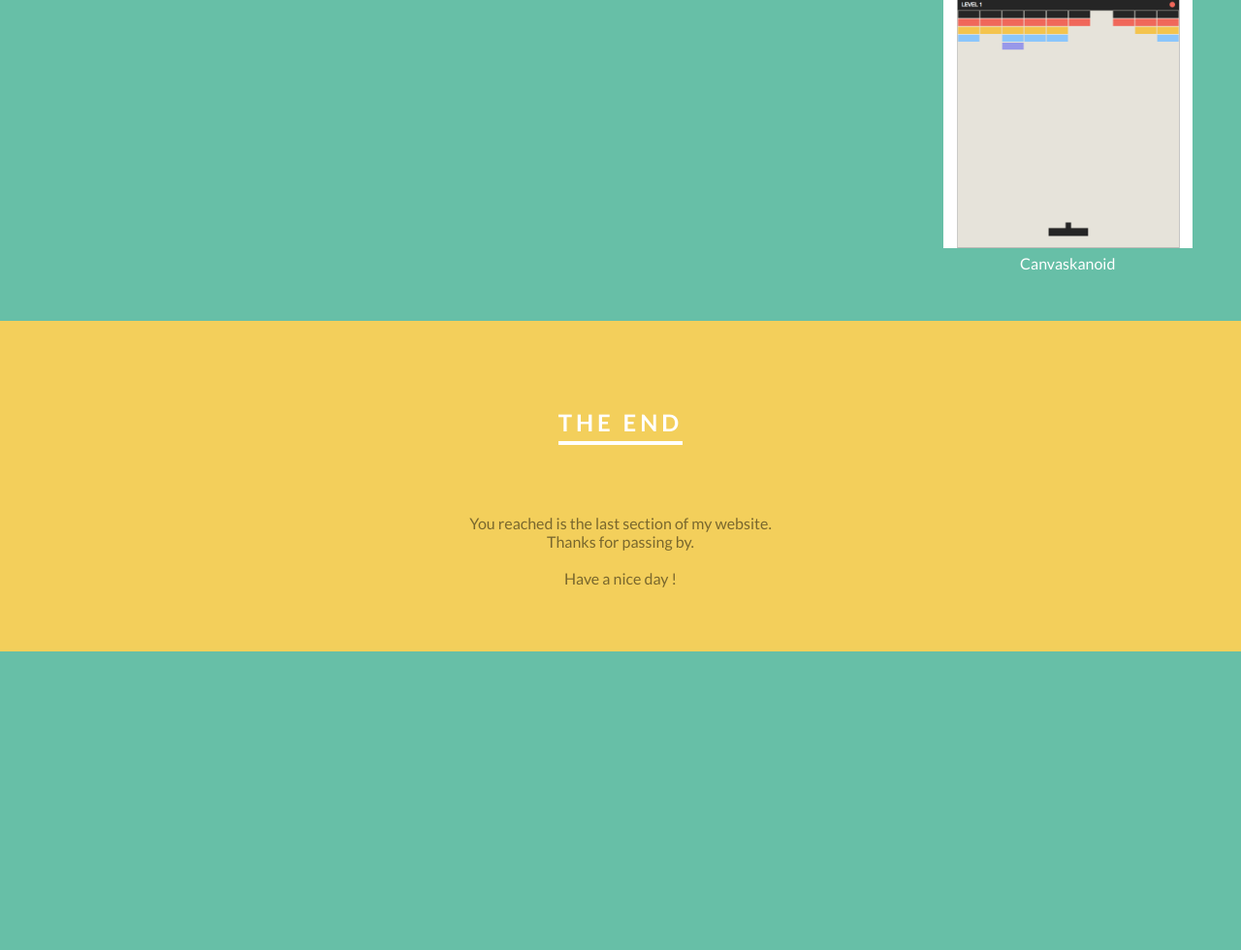
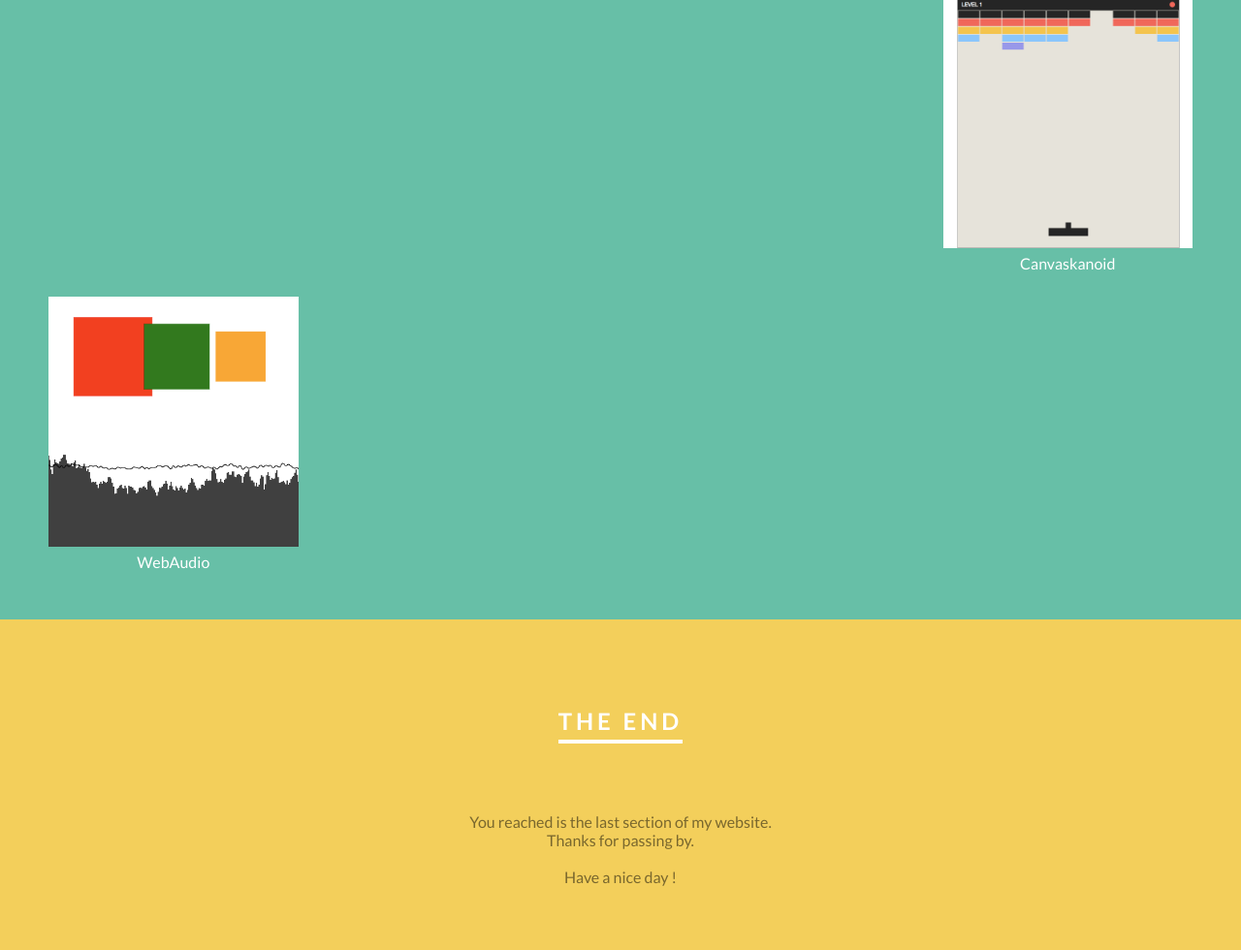
Before and after one commit to codefromhezad/hezad.com, a PHP site: page / in a window 1280 px wide. Shown: the part 3295-4275 px from the top of the page at 97% size. Before the commit the page ends 3967 px from the top, so only its background shows below. Run offline with PHP 8.4, Linux system fonts and the light colour scheme.

Commit message:
Added on last experiment

```diff
--- a/index.php
+++ b/index.php
@@ -255,6 +255,22 @@
 				</a>
 			</div>
 		</div>
+
+		<div class="lab-item">
+			<div class="inner-lab-item">
+				<a target="_blank" href="http://lab.hezad.com/webaudio/">
+					<img src="img/thumb-webaudio.png" width="100%" height="100%">
+					<span class="lab-item-title">
+						WebAudio
+					</span>
+					<span class="lab-item-desc">
+						Playing with the audio API in javascript.<br>
+						<br>
+						<small>(Click "play" to start)</small>
+					</span>
+				</a>
+			</div>
+		</div>
 	</section>
 
 	<footer class="section empty-footer">
```
Also changed, not shown: img/thumb-webaudio.png (added).
